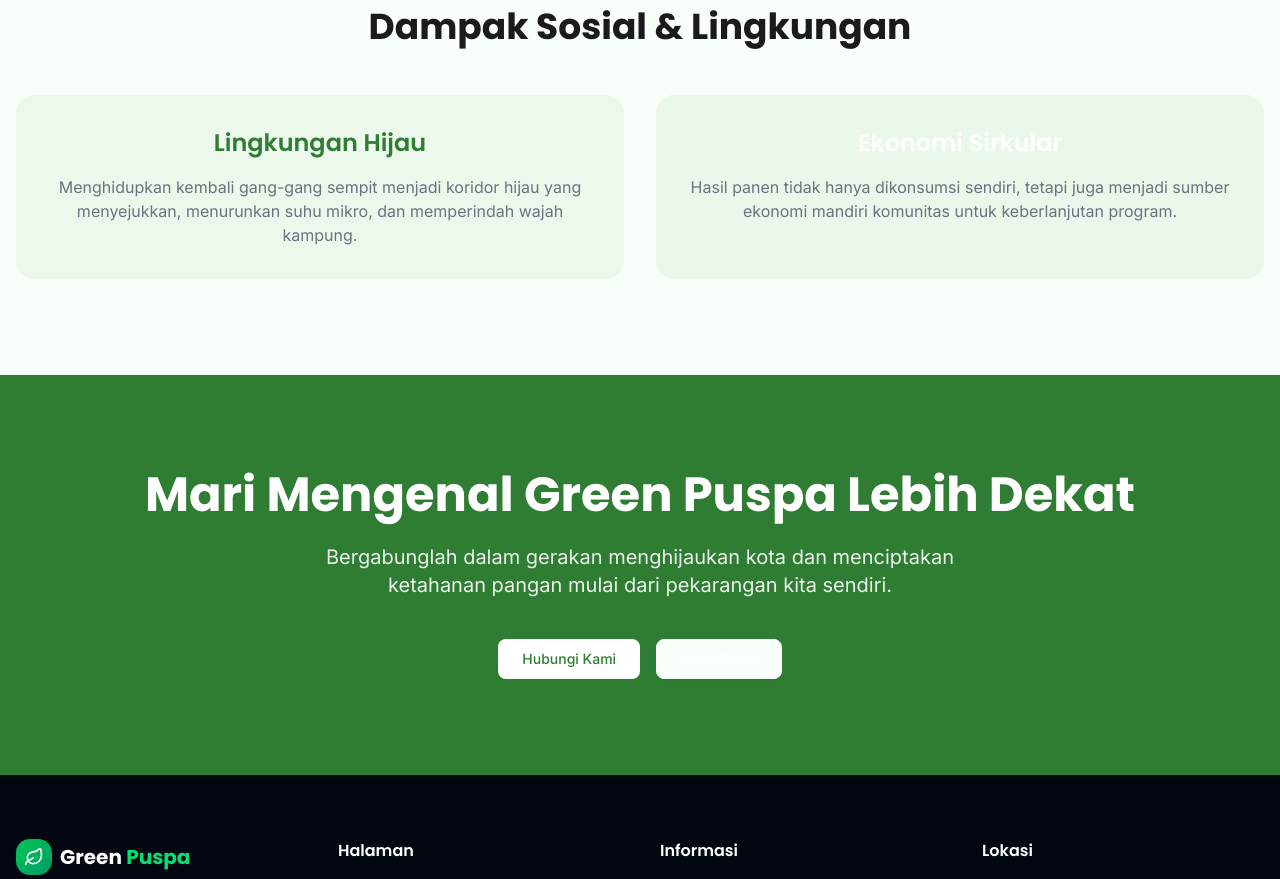
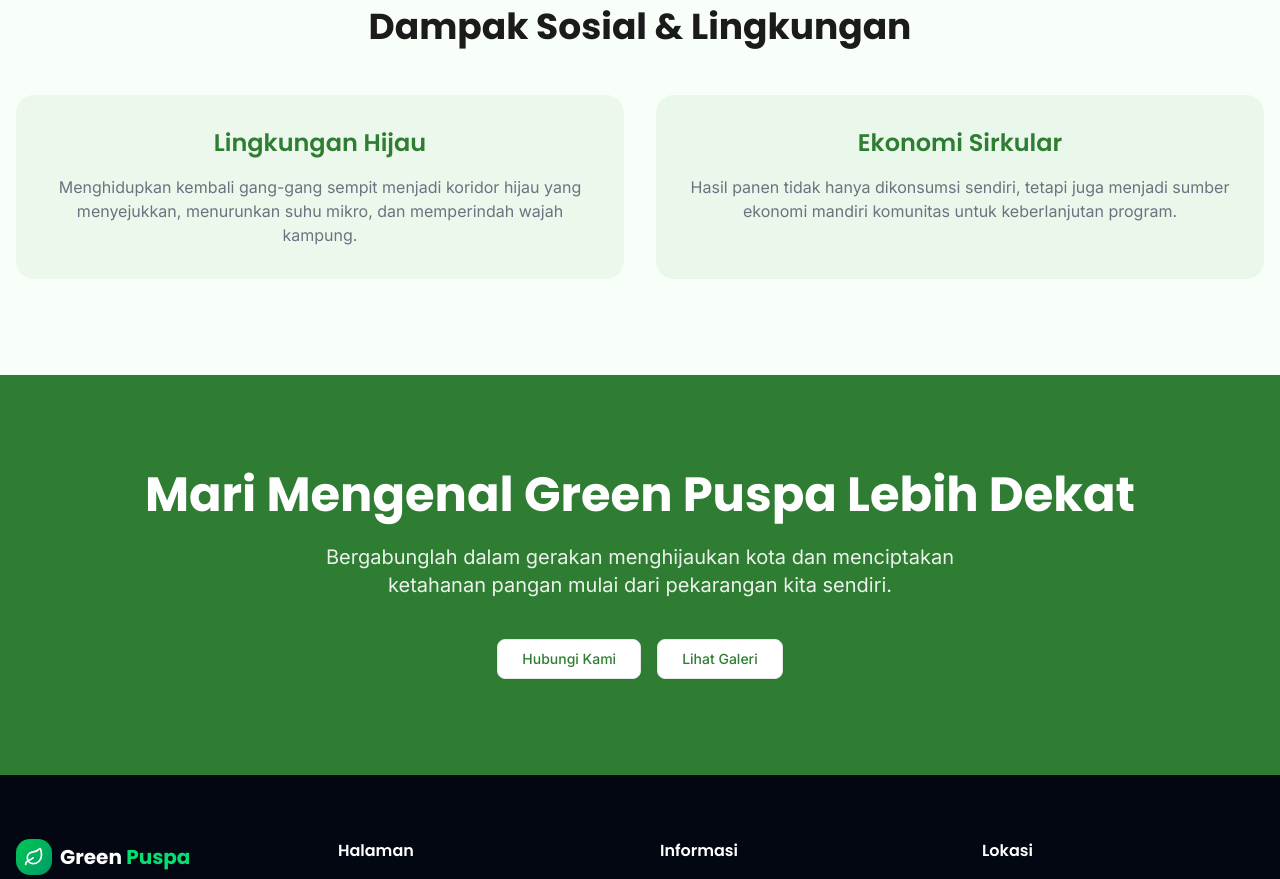
Before and after one commit to hisyam114/GreenPuspa, a Next.js app: page / in a window 1280 px wide. Shown: the part 2120-2999 px from the top of the page. Built offline with nearby package versions, Linux system fonts and the light colour scheme.

Commit message:
Update CTA button colors and section styles

```diff
--- a/app/page.tsx
+++ b/app/page.tsx
@@ -168,7 +168,7 @@ export default function Home() {
               <p className="text-muted-foreground">Menghidupkan kembali gang-gang sempit menjadi koridor hijau yang menyejukkan, menurunkan suhu mikro, dan memperindah wajah kampung.</p>
             </div>
             <div className="bg-secondary/10 p-8 rounded-2xl">
-              <h3 className="font-heading text-2xl font-semibold mb-4 text-secondary-foreground">Ekonomi Sirkular</h3>
+              <h3 className="font-heading text-2xl font-semibold mb-4 text-primary">Ekonomi Sirkular</h3>
               <p className="text-muted-foreground">Hasil panen tidak hanya dikonsumsi sendiri, tetapi juga menjadi sumber ekonomi mandiri komunitas untuk keberlanjutan program.</p>
             </div>
           </div>
@@ -183,10 +183,10 @@ export default function Home() {
             Bergabunglah dalam gerakan menghijaukan kota dan menciptakan ketahanan pangan mulai dari pekarangan kita sendiri.
           </p>
           <div className="flex flex-col sm:flex-row gap-4 justify-center">
-            <Link href="/contact" className={cn(buttonVariants({ size: "lg", variant: "secondary" }), "bg-white text-primary hover:bg-gray-100")}>
+            <Link href="/contact" className={cn(buttonVariants({ size: "lg", variant: "outline" }), "bg-white text-primary hover:bg-primary hover:text-white")}>
               Hubungi Kami
             </Link>
-            <Link href="/gallery" className={cn(buttonVariants({ size: "lg", variant: "outline" }), "border-white text-white hover:bg-white/10")}>
+            <Link href="/gallery" className={cn(buttonVariants({ size: "lg", variant: "outline" }), "bg-white text-primary hover:bg-primary hover:text-white")}>
               Lihat Galeri
             </Link>
           </div>
```
